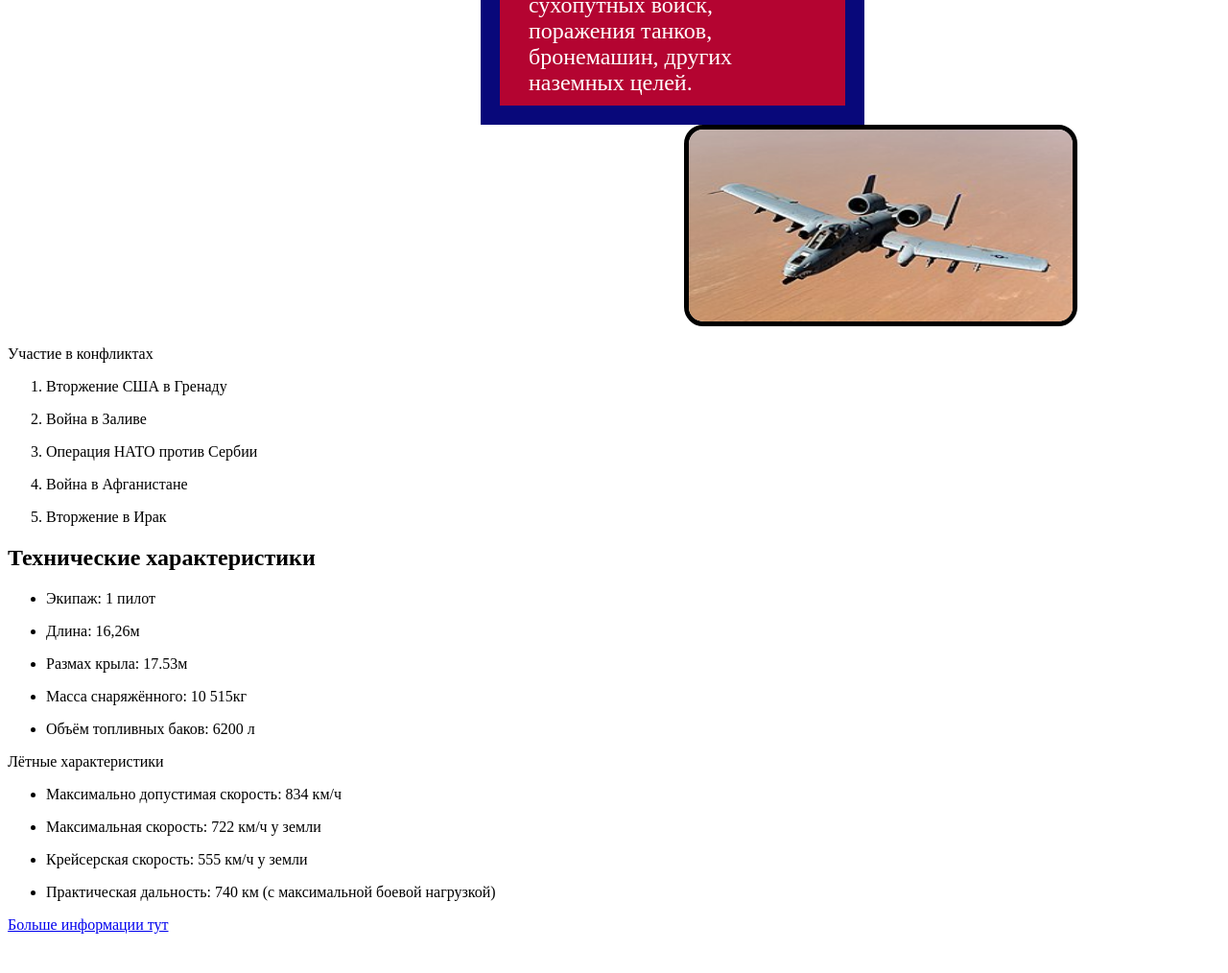
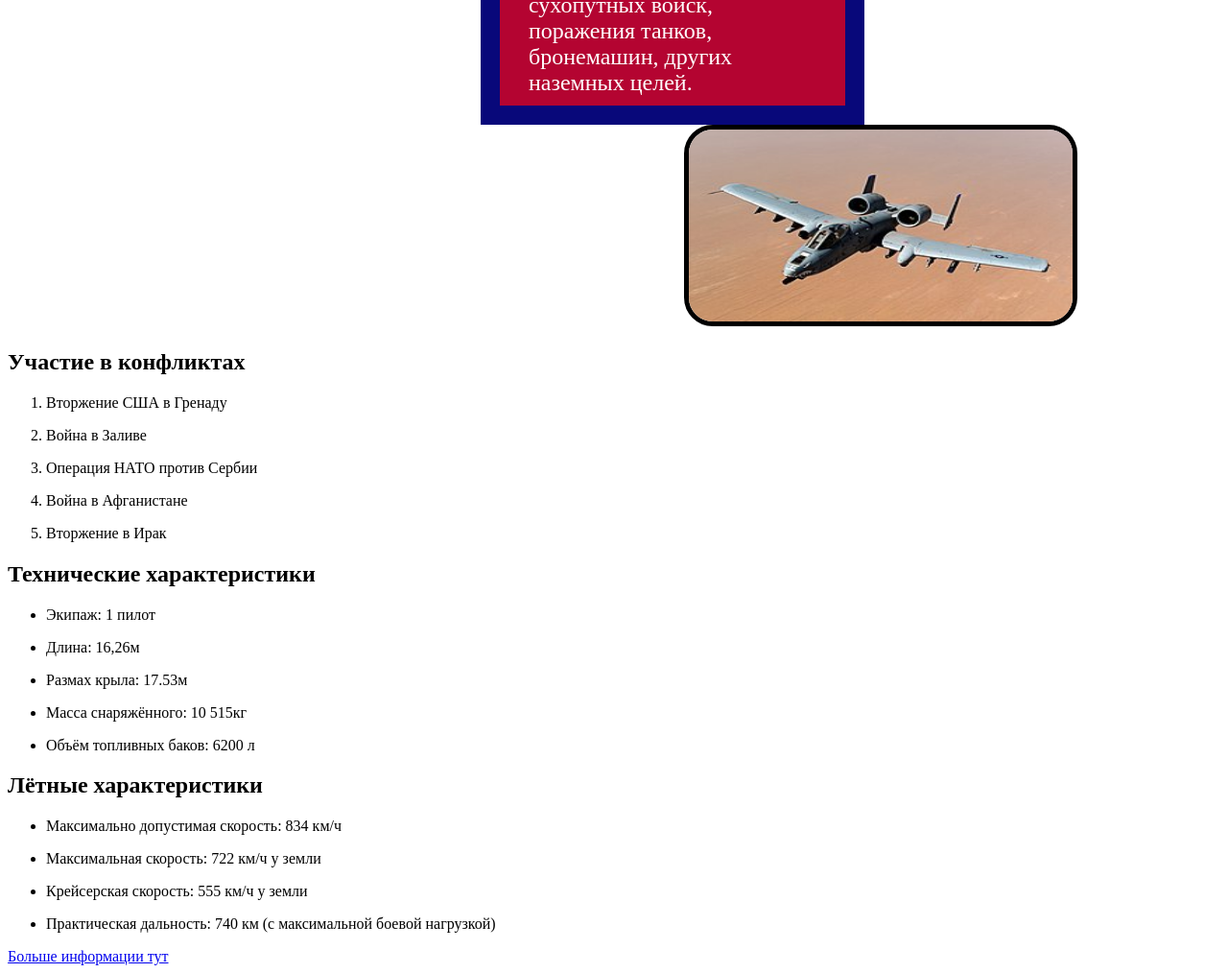
Before and after one commit to Chvyak/html-homework, a plain HTML site: page index.html in a window 1280 px wide. Shown: the part 300-1314 px from the top of the page at 96% size. Before the commit the page ends 1281 px from the top, so only its background shows below. Drawn offline with Linux system fonts and the light colour scheme.

Commit message:
Add-some-fix

```diff
--- a/assets/styles/style.css
+++ b/assets/styles/style.css
@@ -21,7 +21,7 @@ html {
 .img-thunderbolt{
   width:400px;
   height: 200px;
-  border-radius: 20px;
+  border-radius: 30px;
   margin: 0 0 0 705px;
   border: 5px solid #000000;
 }
--- a/index.html
+++ b/index.html
@@ -4,7 +4,7 @@
     <meta charset="UTF-8" />
     <meta http-equiv="X-UA-Compatible" content="IE=edge" />
     <meta name="viewport" content="width=device-width, initial-scale=1.0" />
-    <title>A-10 Thunderbord</title>
+    <title>A-10 Thunderbolt</title>
     <link rel="stylesheet" href="assets/styles/style.css"
   </head>
   <body>
@@ -18,7 +18,7 @@
       <img alt="A-10 Thunderbolt" src="assets/images/Thunderbolt.jpg" class="img-thunderbolt" />
     </header>
     <main>
-      <p>Участие в конфликтах</p>
+      <h2>Участие в конфликтах</h2>
       <ol>
         <li>
           <p>Вторжение США в Гренаду</p>
@@ -54,7 +54,7 @@
           <p>Объём топливных баков: 6200 л</p>
         </li>
       </ul>
-      <p>Лётные характеристики</p>
+      <h2>Лётные характеристики</h2>
       <ul>
         <li>
           <p>Максимально допустимая скорость: 834 км/ч</p>
```
